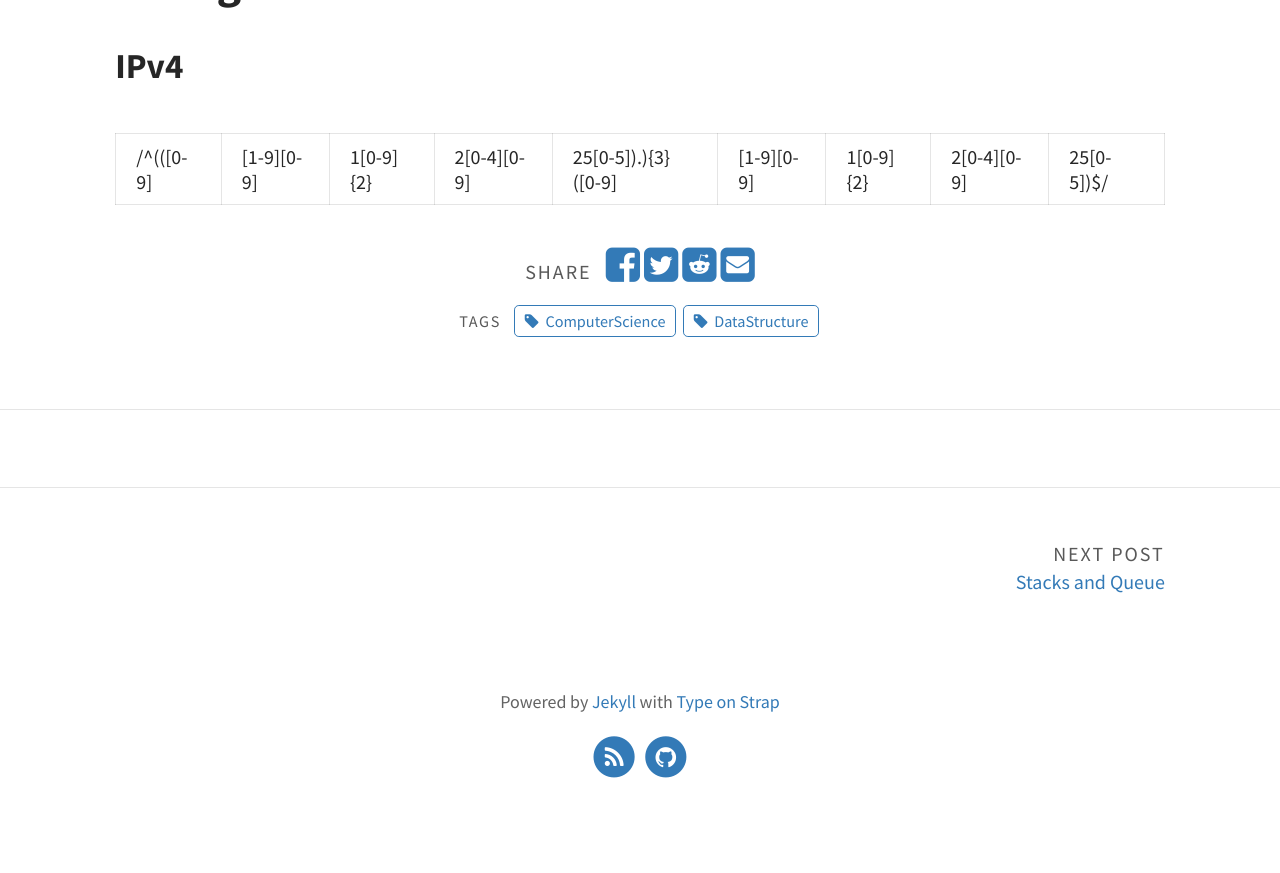
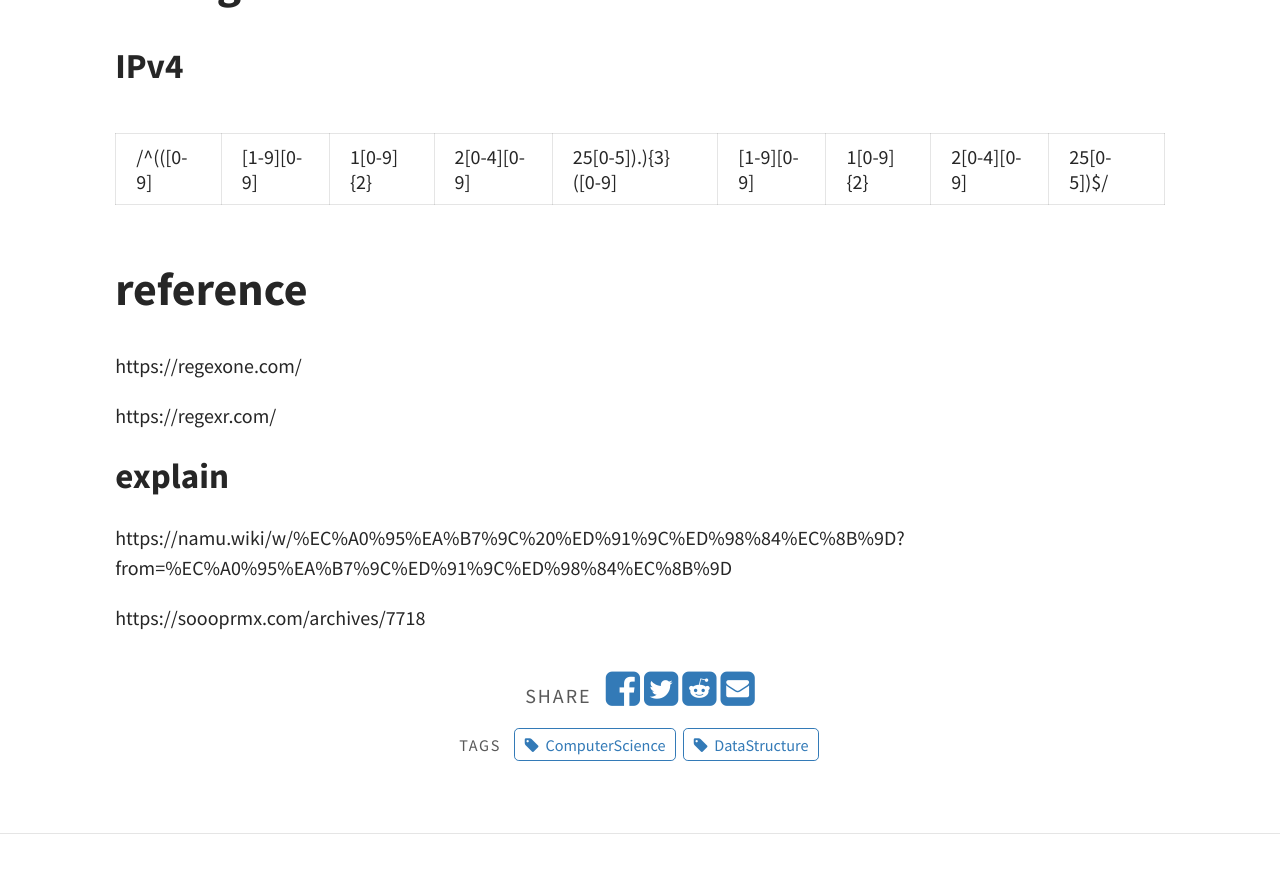
Before and after one commit to Jay-WKJun/Jay-WKJun.github.io, a Jekyll site: the page built from _posts/2020-03-09-Regular-Expression.md, in a window 1280 px wide and 900 px high, scrolled down 2574 px. Shown: the top 873 px of the window. Built offline with Jekyll 4.4.1, drawn with Linux system fonts in a browser that asks for light colours; comment, search, counter and statistics services are not loaded; before the commit the page ends 3394 px from its top, so only the background shows below that.

Commit message:
add reference

```diff
--- a/_posts/2020-03-09-Regular-Expression.md
+++ b/_posts/2020-03-09-Regular-Expression.md
@@ -69,3 +69,15 @@ excerpt_separator: <!--more-->
 ## IPv4
 
 /^(([0-9]|[1-9][0-9]|1[0-9]{2}|2[0-4][0-9]|25[0-5])\.){3}([0-9]|[1-9][0-9]|1[0-9]{2}|2[0-4][0-9]|25[0-5])$/
+
+# reference
+
+https://regexone.com/
+
+https://regexr.com/
+
+## explain
+
+https://namu.wiki/w/%EC%A0%95%EA%B7%9C%20%ED%91%9C%ED%98%84%EC%8B%9D?from=%EC%A0%95%EA%B7%9C%ED%91%9C%ED%98%84%EC%8B%9D
+
+https://soooprmx.com/archives/7718
```
